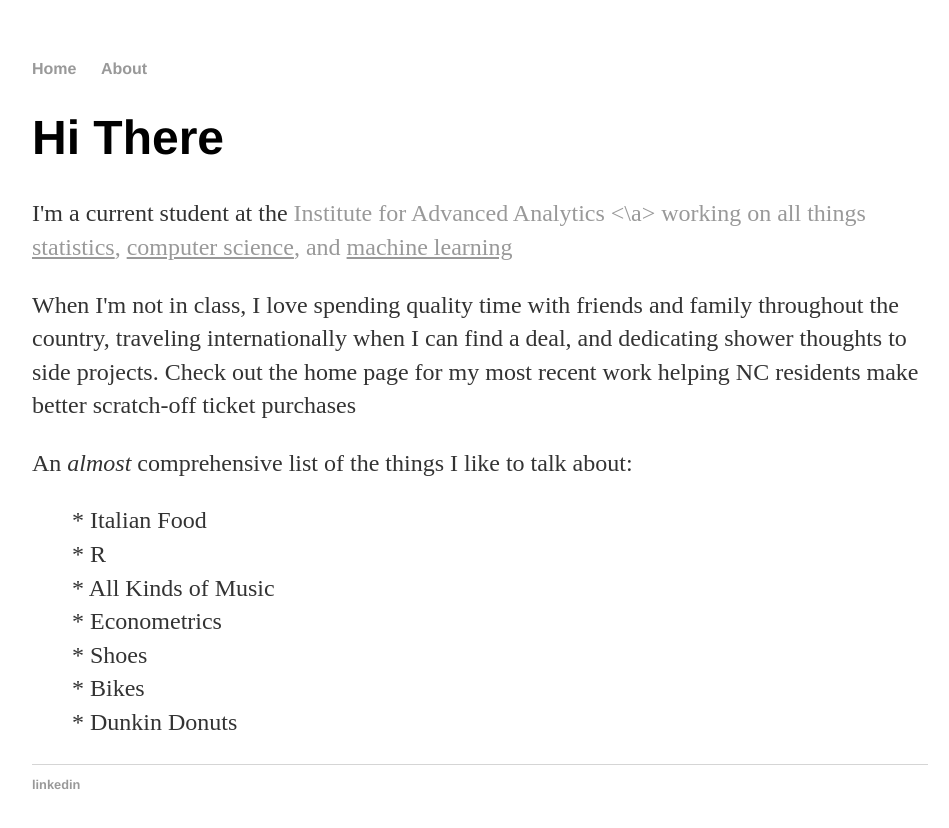
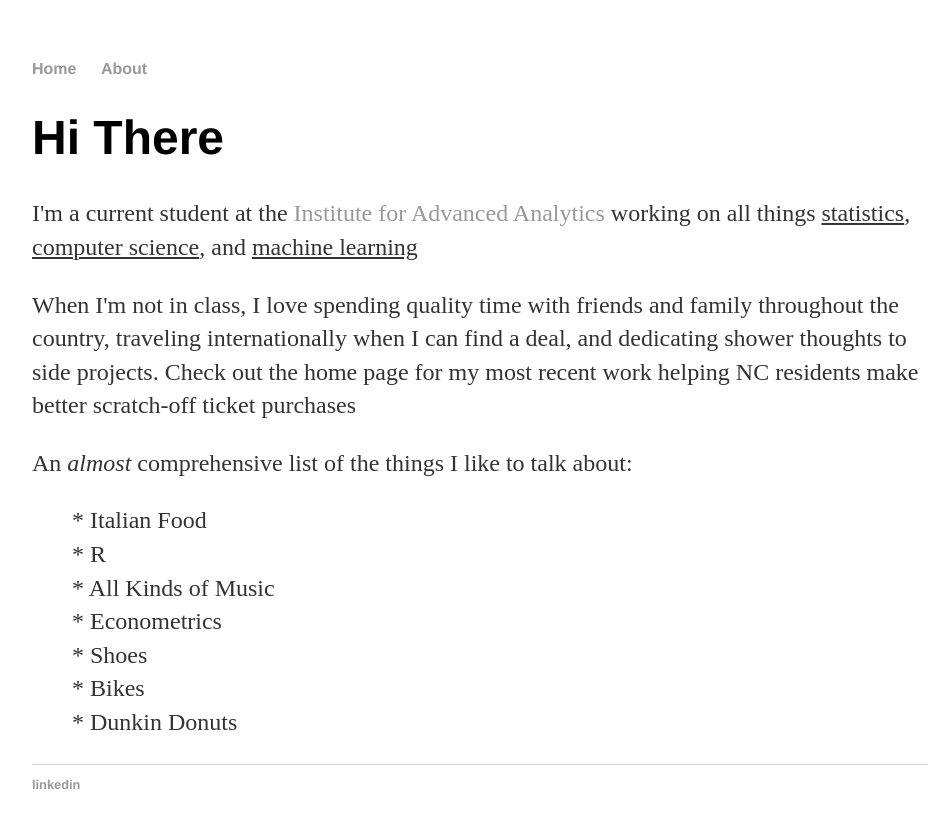
Before and after one commit to kevcraig/kevcriag.github.io, a Jekyll site: the page built from about/index.html, in a window 1280 px wide. Shown: the top 828 px of the page, without its empty margins (160-1109 px from the left). Built offline with Jekyll 4.4.1, drawn with Linux system fonts in a browser that asks for light colours; part of the change alters nothing that is shown.

```diff
--- a/about/index.html
+++ b/about/index.html
@@ -5,7 +5,7 @@ title: Kevin Craig
 
 <div class="blurb">
 	<h1>Hi There</h1>
-	<p>I'm a current student at the <a href = "https://analytics.ncsu.edu/" target = "_blank"> Institute for Advanced Analytics <\a> working on all things <u>statistics</u>, <u>computer science</u>, and <u>machine learning</u>  </p>
+	<p>I'm a current student at the <a href = "https://analytics.ncsu.edu/" target = "_blank"> Institute for Advanced Analytics </a> working on all things <u>statistics</u>, <u>computer science</u>, and <u>machine learning</u>  </p>
 	<p>When I'm not in class, I love spending quality time with friends and family throughout the country, traveling internationally when I can find a deal, and dedicating shower thoughts to side projects. Check out the home page for my most recent work helping NC residents make better scratch-off ticket purchases</p>
 	<p> An <em>almost</em> comprehensive list of the things I like to talk about: </p>
 	<p style="margin-left: 40px"> * Italian Food <br>
```
